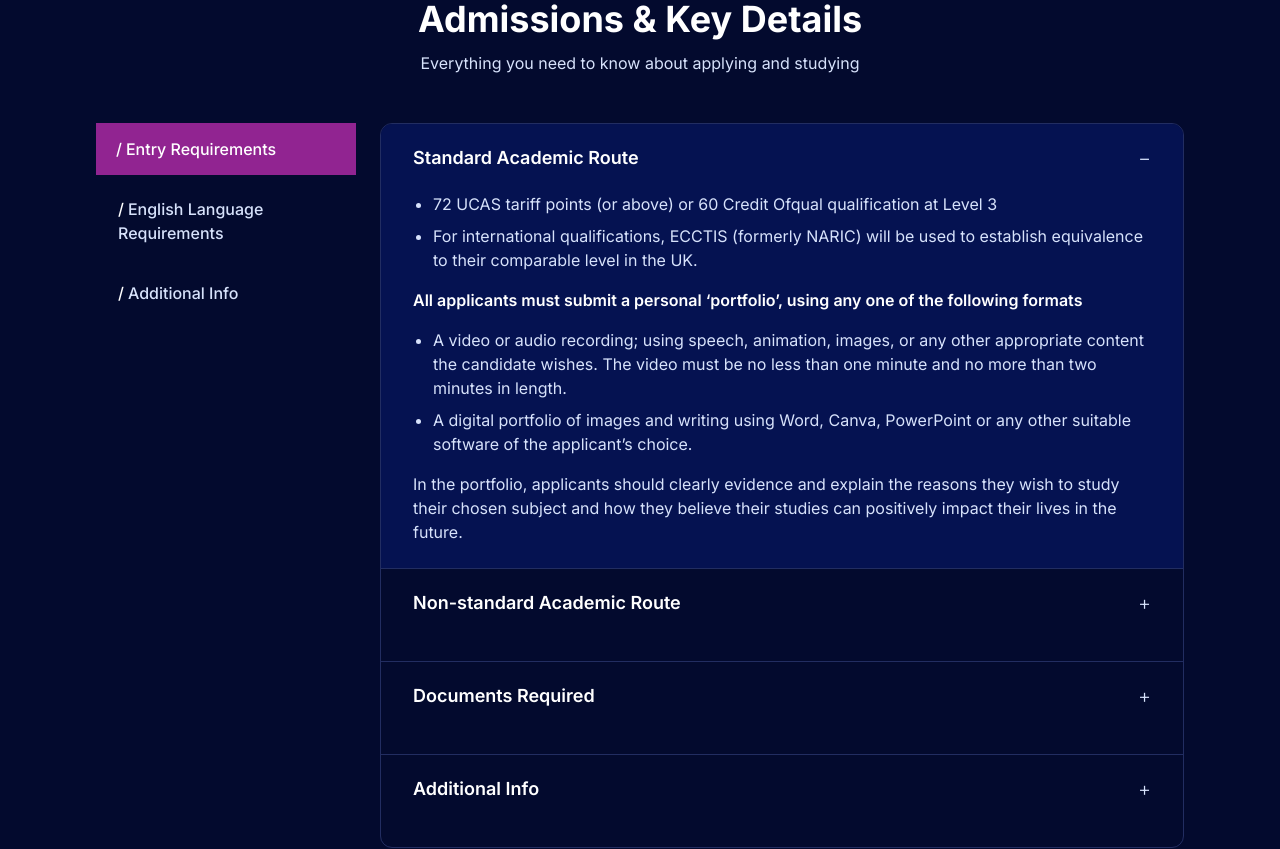
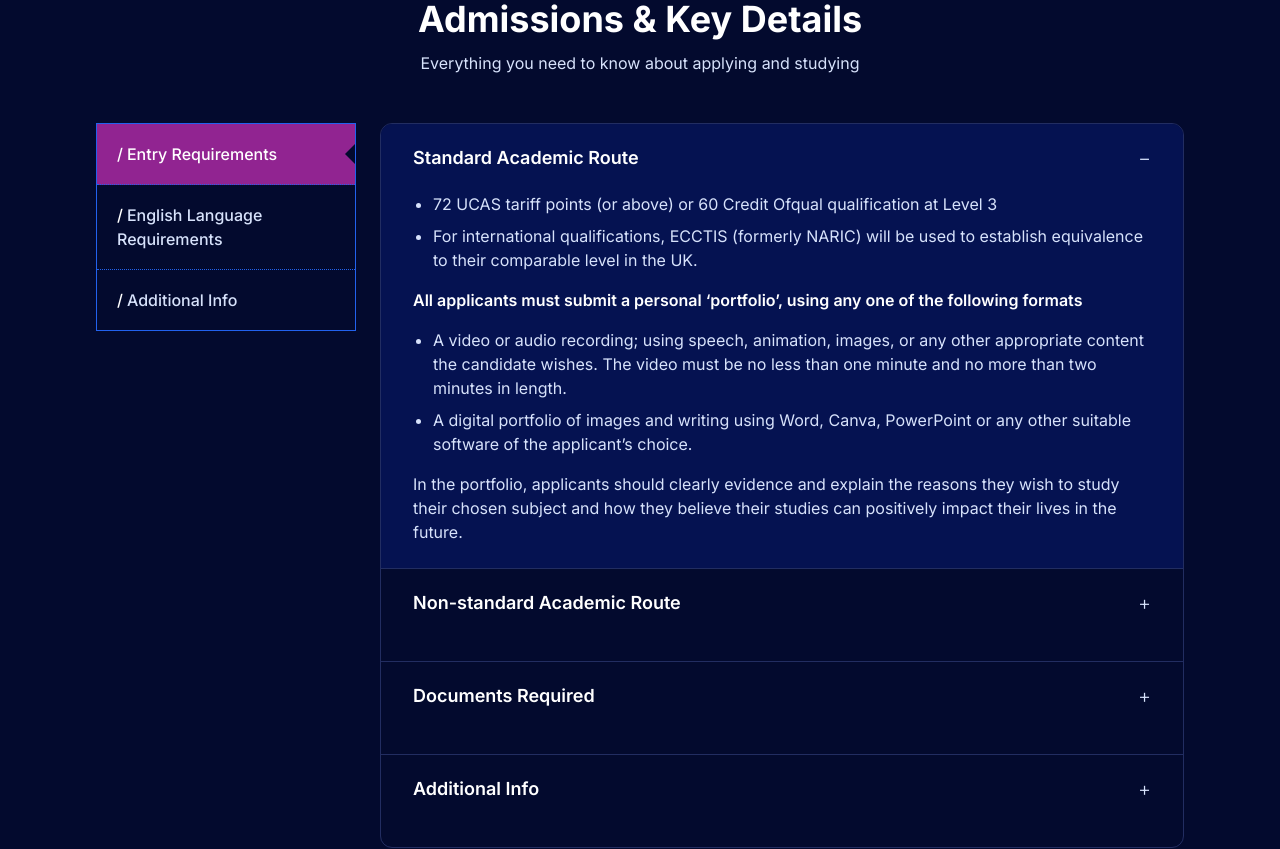
Before and after one commit to Protik111/vcad-front, a Next.js app: page /courses/business-and-management in a window 1280 px wide. Shown: the part 2880-3729 px from the top of the page. Built offline with nearby package versions, Linux system fonts and the light colour scheme.

Commit message:
feat: bg design cut

```diff
--- a/components/course-detail/AdmissionsSection.tsx
+++ b/components/course-detail/AdmissionsSection.tsx
@@ -40,7 +40,7 @@ export default function AdmissionsSection({
             aria-orientation="vertical"
             aria-label="Admissions category"
             id={tablistId}
-            className="flex gap-2 overflow-x-auto lg:flex-col lg:overflow-visible"
+            className="flex gap-2 overflow-x-auto lg:flex-col lg:overflow-visible lg:border lg:border-[#2262ee] lg:gap-0 lg:self-start"
           >
             {categories.map((category, index) => {
               const isActive = activeCategory === index;
@@ -52,16 +52,19 @@ export default function AdmissionsSection({
                   aria-selected={isActive}
                   onClick={() => setActiveCategory(index)}
                   className={cn(
-                    "whitespace-nowrap px-5 py-3.5 text-left text-default font-medium transition-colors lg:whitespace-normal",
+                    "relative whitespace-nowrap px-5 py-4.5 text-left text-default font-medium transition-colors lg:whitespace-normal lg:border-b lg:border-dotted lg:border-[#2262ee] lg:last:border-b-0",
                     isActive
                       ? "bg-plum text-white"
-                      : "border-l-2 border-transparent text-pale-blue hover:text-white",
+                      : "text-pale-blue hover:text-white",
                   )}
                 >
                   <span aria-hidden="true" className="mr-1 text-white">
                     /
                   </span>
                   {category.label}
+                  {isActive && (
+                    <div className="absolute right-0 top-1/2 -translate-y-1/2 w-0 h-0 border-y-[10px] border-y-transparent border-r-[10px] border-r-[#030a2e] hidden lg:block" />
+                  )}
                 </button>
               );
             })}
```
